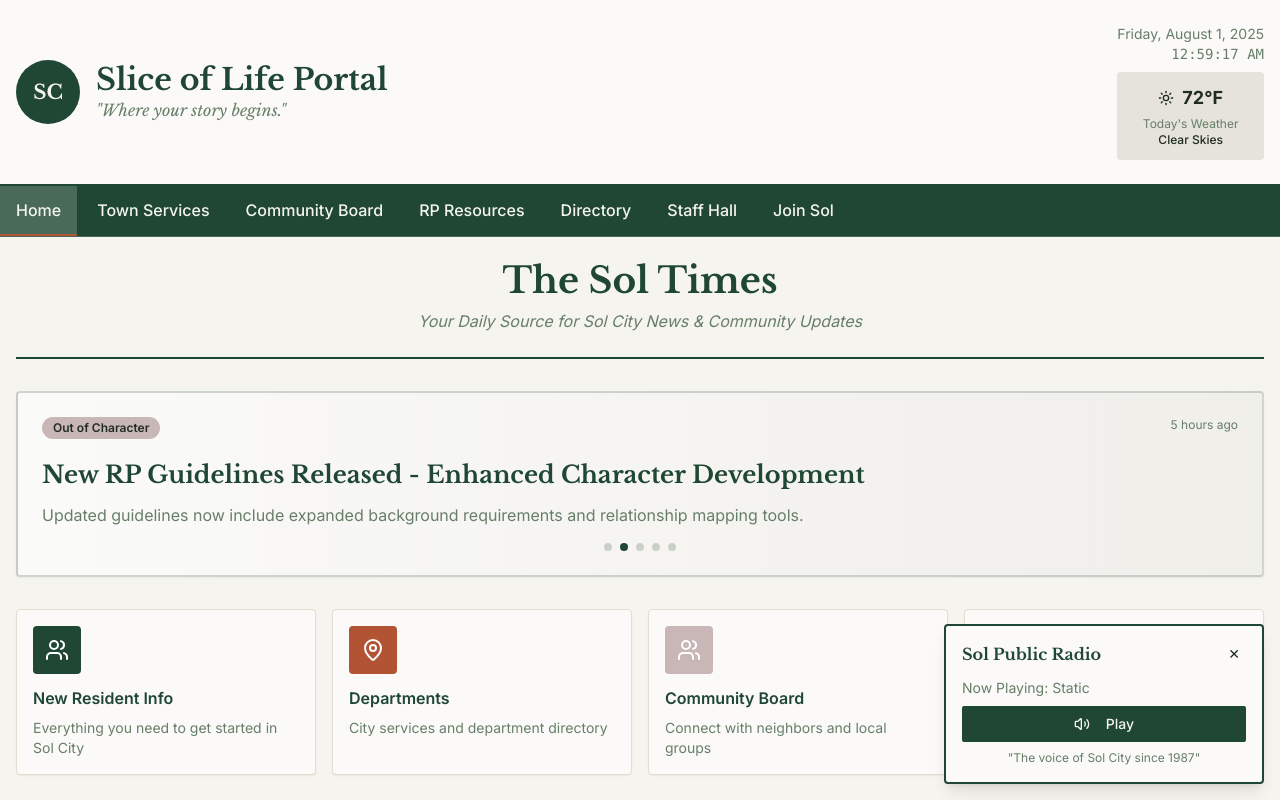
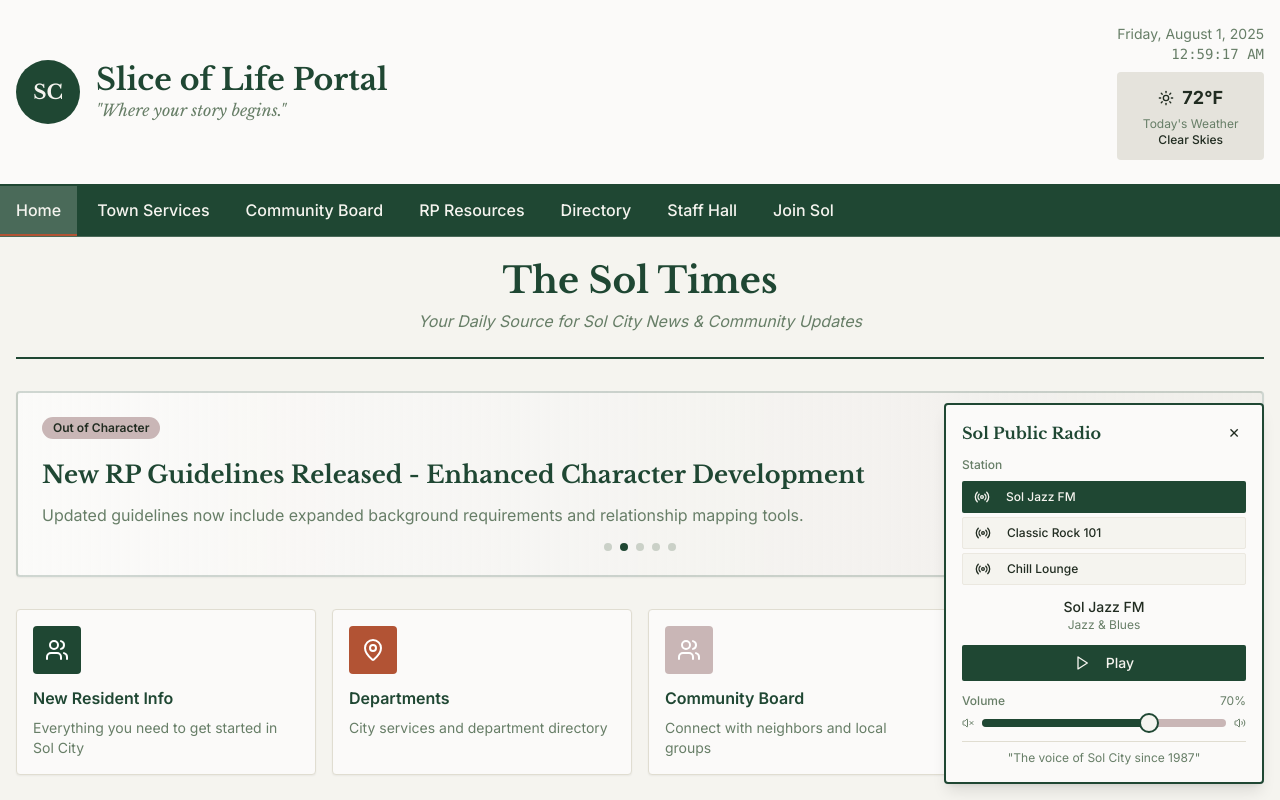
Before and after one commit to slicerp-welcomehome/sol-city-chronicles, a React (Vite) app: page / in a window 1280 px wide. Both pictures are taken after a click on the button "Sol Radio". Shown: the top 800 px of the page. Built offline with nearby package versions, Linux system fonts and the light colour scheme.

Commit message:
Add working radio component
Implement Shoutcast stream functionality for the radio player.

```diff
--- a/src/components/RadioPlayer.tsx
+++ b/src/components/RadioPlayer.tsx
@@ -1,14 +1,90 @@
-import { useState } from 'react';
-import { Radio, Volume2, VolumeX } from 'lucide-react';
+import { useState, useRef, useEffect } from 'react';
+import { Radio, Volume2, VolumeX, Play, Pause } from 'lucide-react';
 import { Button } from '@/components/ui/button';
+import { Slider } from '@/components/ui/slider';
 import { cn } from '@/lib/utils';
+
+const radioStations = [
+  { name: "Sol Jazz FM", url: "http://go-stream-live.com:8368", genre: "Jazz & Blues" },
+  { name: "Classic Rock 101", url: "http://144.217.129.213:8040/stream", genre: "Classic Rock" },
+  { name: "Chill Lounge", url: "http://198.58.98.83:8258/stream", genre: "Ambient" }
+];
 
 export const RadioPlayer = () => {
   const [isPlaying, setIsPlaying] = useState(false);
   const [isExpanded, setIsExpanded] = useState(false);
+  const [isLoading, setIsLoading] = useState(false);
+  const [volume, setVolume] = useState([70]);
+  const [currentStation, setCurrentStation] = useState(0);
+  const [error, setError] = useState<string | null>(null);
 
-  const togglePlayer = () => {
-    setIsPlaying(!isPlaying);
+  const audioRef = useRef<HTMLAudioElement | null>(null);
+
+  useEffect(() => {
+    if (audioRef.current) {
+      audioRef.current.volume = volume[0] / 100;
+    }
+  }, [volume]);
+
+  useEffect(() => {
+    // Clean up audio when component unmounts
+    return () => {
+      if (audioRef.current) {
+        audioRef.current.pause();
+        audioRef.current = null;
+      }
+    };
+  }, []);
+
+  const togglePlayer = async () => {
+    setError(null);
+
+    if (!audioRef.current) {
+      audioRef.current = new Audio();
+      audioRef.current.crossOrigin = "anonymous";
+
+      audioRef.current.addEventListener('loadstart', () => setIsLoading(true));
+      audioRef.current.addEventListener('canplay', () => setIsLoading(false));
+      audioRef.current.addEventListener('error', () => {
+        setError('Failed to load stream');
+        setIsLoading(false);
+        setIsPlaying(false);
+      });
+    }
+
+    if (isPlaying) {
+      audioRef.current.pause();
+      setIsPlaying(false);
+    } else {
+      try {
+        setIsLoading(true);
+        audioRef.current.src = radioStations[currentStation].url;
+        audioRef.current.volume = volume[0] / 100;
+        await audioRef.current.play();
+        setIsPlaying(true);
+      } catch (error) {
+        setError('Stream unavailable');
+        setIsPlaying(false);
+      } finally {
+        setIsLoading(false);
+      }
+    }
+  };
+
+  const changeStation = async (stationIndex: number) => {
+    const wasPlaying = isPlaying;
+
+    if (audioRef.current && isPlaying) {
+      audioRef.current.pause();
+      setIsPlaying(false);
+    }
+
+    setCurrentStation(stationIndex);
+
+    if (wasPlaying) {
+      // Small delay to ensure the station change is registered
+      setTimeout(() => togglePlayer(), 100);
+    }
   };
 
   const toggleExpanded = () => {
@@ -35,24 +111,81 @@ export const RadioPlayer = () => {
               </Button>
             </div>
 
-            <div className="space-y-2">
-              <div className="text-sm text-muted-foreground">
-                Now Playing: {isPlaying ? "Jazz & Blues Hour" : "Static"}
+            <div className="space-y-3">
+              {/* Station Selection */}
+              <div>
+                <div className="text-xs font-medium text-muted-foreground mb-2">Station</div>
+                <div className="grid grid-cols-1 gap-1">
+                  {radioStations.map((station, index) => (
+                    <Button
+                      key={index}
+                      variant={index === currentStation ? "default" : "outline"}
+                      size="sm"
+                      onClick={() => changeStation(index)}
+                      className="justify-start text-xs h-8"
+                    >
+                      <Radio className="w-3 h-3 mr-2" />
+                      {station.name}
+                    </Button>
+                  ))}
+                </div>
               </div>
 
+              {/* Current Station Info */}
+              <div className="text-center">
+                <div className="text-sm font-medium">
+                  {radioStations[currentStation].name}
+                </div>
+                <div className="text-xs text-muted-foreground">
+                  {radioStations[currentStation].genre}
+                </div>
+                {error && (
+                  <div className="text-xs text-destructive mt-1">
+                    {error}
+                  </div>
+                )}
+              </div>
+
+              {/* Play/Stop Controls */}
               <div className="flex items-center space-x-2">
                 <Button
                   variant={isPlaying ? "destructive" : "default"}
                   size="sm"
                   onClick={togglePlayer}
+                  disabled={isLoading}
                   className="flex-1"
                 >
-                  {isPlaying ? <VolumeX className="w-4 h-4 mr-2" /> : <Volume2 className="w-4 h-4 mr-2" />}
-                  {isPlaying ? "Stop" : "Play"}
+                  {isLoading ? (
+                    <div className="w-4 h-4 mr-2 animate-spin border-2 border-current border-t-transparent rounded-full" />
+                  ) : isPlaying ? (
+                    <Pause className="w-4 h-4 mr-2" />
+                  ) : (
+                    <Play className="w-4 h-4 mr-2" />
+                  )}
+                  {isLoading ? "Loading..." : isPlaying ? "Stop" : "Play"}
                 </Button>
               </div>
 
-              <div className="text-xs text-muted-foreground text-center">
+              {/* Volume Control */}
+              <div className="space-y-2">
+                <div className="flex items-center justify-between">
+                  <span className="text-xs font-medium text-muted-foreground">Volume</span>
+                  <span className="text-xs text-muted-foreground">{volume[0]}%</span>
+                </div>
+                <div className="flex items-center space-x-2">
+                  <VolumeX className="w-3 h-3 text-muted-foreground" />
+                  <Slider
+                    value={volume}
+                    onValueChange={setVolume}
+                    max={100}
+                    step={1}
+                    className="flex-1"
+                  />
+                  <Volume2 className="w-3 h-3 text-muted-foreground" />
+                </div>
+              </div>
+
+              <div className="text-xs text-muted-foreground text-center border-t pt-2">
                 "The voice of Sol City since 1987"
               </div>
             </div>
```
